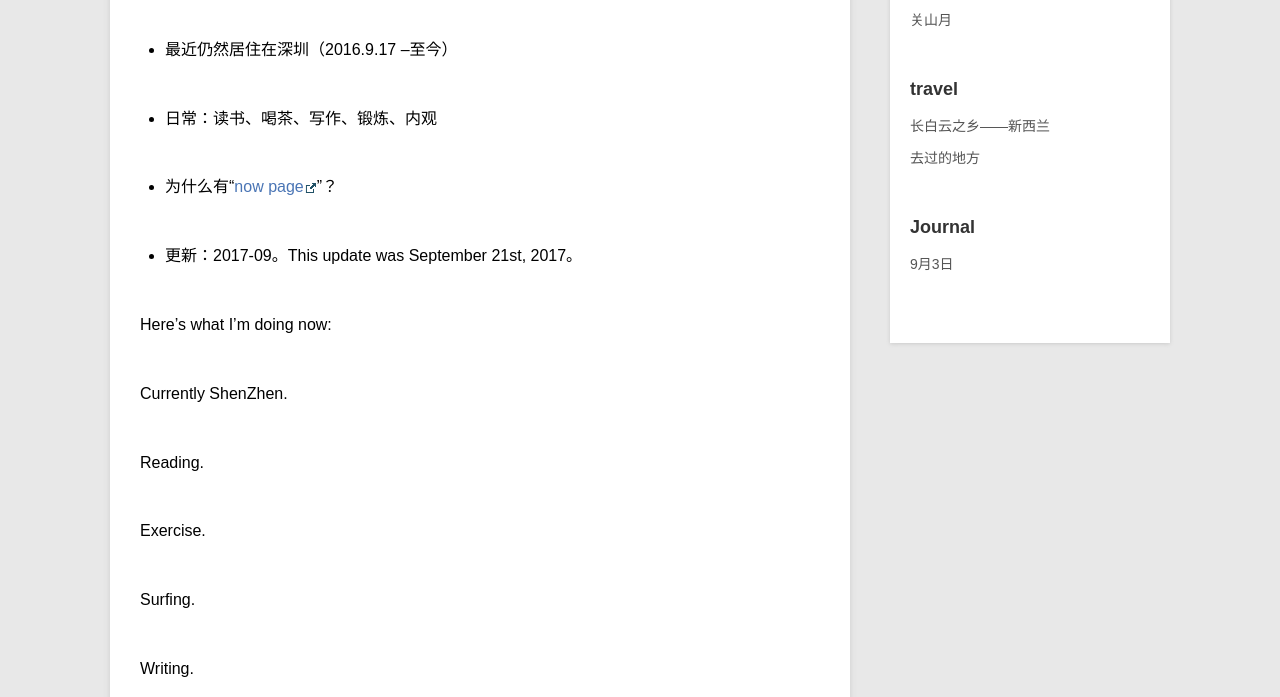
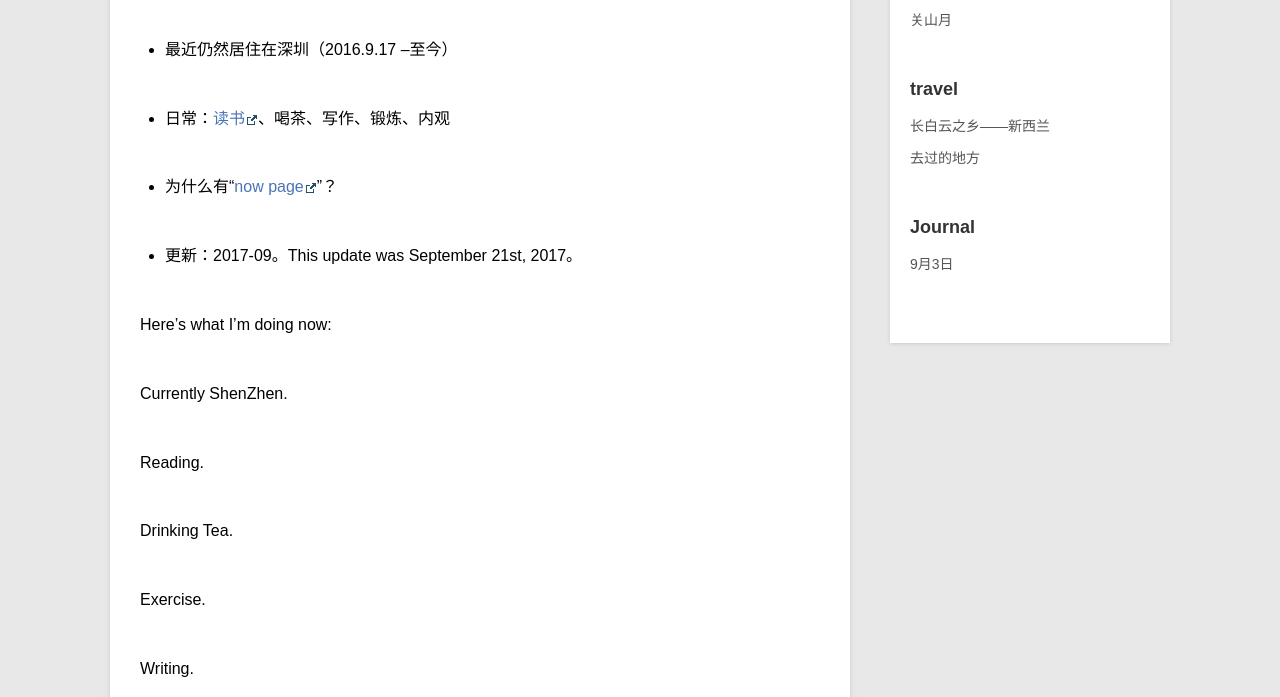
Before and after one commit to violettianjie/violettianjie.github.io, a Jekyll site: the page built from _posts/blog/2017-09-03-now.md, in a window 1280 px wide. Shown: the part 297-994 px from the top of the page. Built offline with Jekyll 4.4.1, drawn with Linux system fonts in a browser that asks for light colours; comment, search, counter and statistics services are not loaded.

Commit message:
Update 2017-09-03-now.md

```diff
--- a/_posts/blog/2017-09-03-now.md
+++ b/_posts/blog/2017-09-03-now.md
@@ -11,7 +11,7 @@ category: blog
 
 - 最近仍然居住在深圳（2016.9.17 --至今）
 
-- 日常：读书、喝茶、写作、锻炼、内观
+- 日常：[读书](https://www.douban.com/doulist/41691053/)、喝茶、写作、锻炼、内观
 
 - 为什么有“[now page](http://nownownow.com/about)”？
 
@@ -23,9 +23,9 @@ Currently ShenZhen.
 
 Reading.
 
+Drinking Tea.
+
 Exercise.
-
-Surfing.
 
 Writing.
 
```
